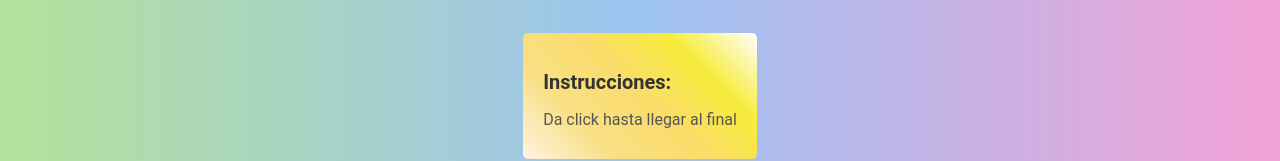
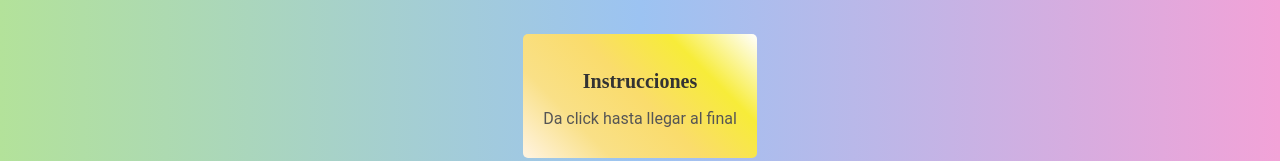
Before and after one commit to bosperiek/Mensaje, a plain HTML site: page galeria.html in a window 1280 px wide. Shown: the part 324-485 px from the top of the page. Drawn offline with Linux system fonts and the light colour scheme.

Commit message:
textocentrad

```diff
--- a/galeria.css
+++ b/galeria.css
@@ -97,6 +97,9 @@ h1 {
 #instructions h2 {
   color: #333;
   font-size: 20px;
+  margin-bottom: 10px;
+  text-align: center;
+  font-family: 'Times New Roman', serif;
 }
 
 #instructions p {
--- a/galeria.html
+++ b/galeria.html
@@ -16,7 +16,7 @@
   </div>
 
   <div id="instructions">
-    <h2>Instrucciones:</h2>
+    <h2>Instrucciones</h2>
     <p>Da click hasta llegar al final</p>
 
   </div>
```
